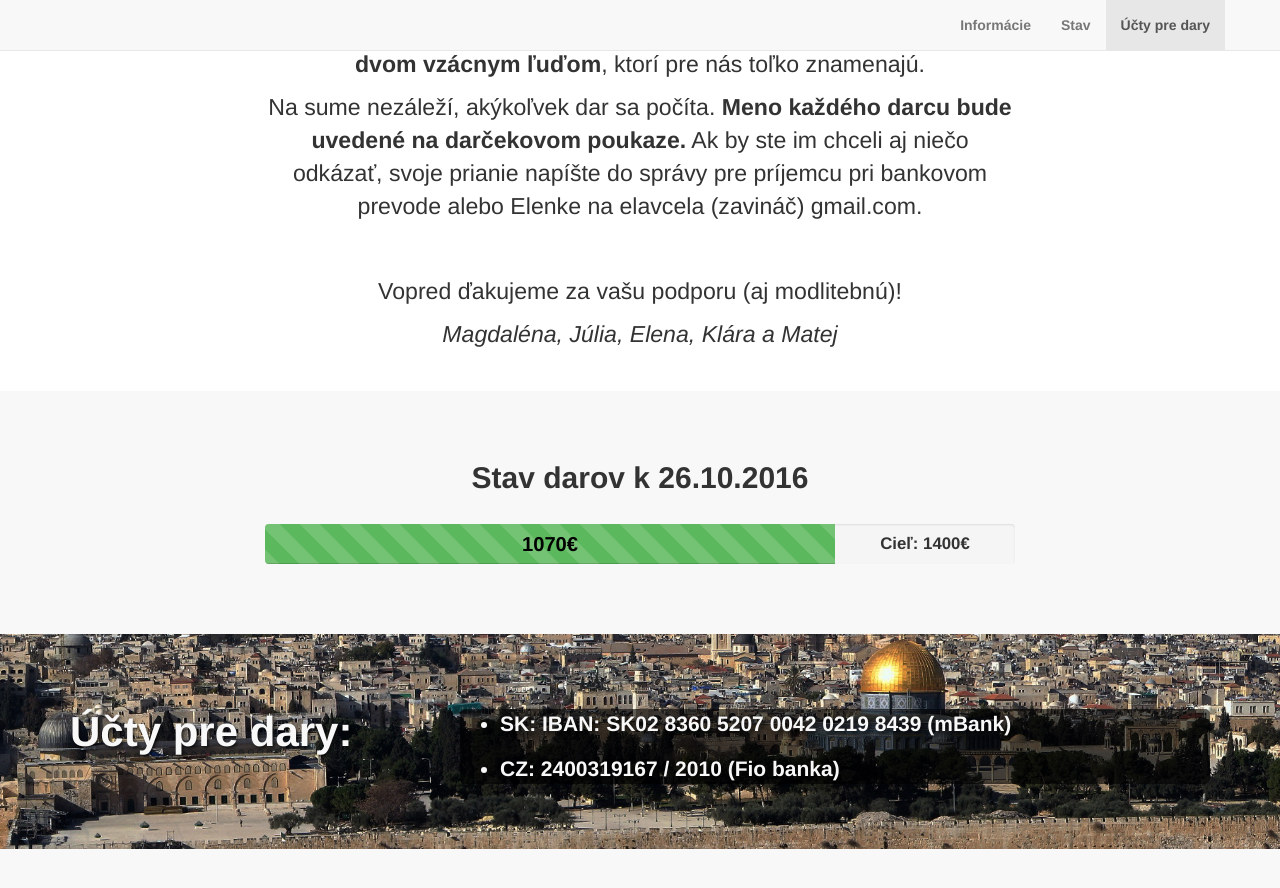
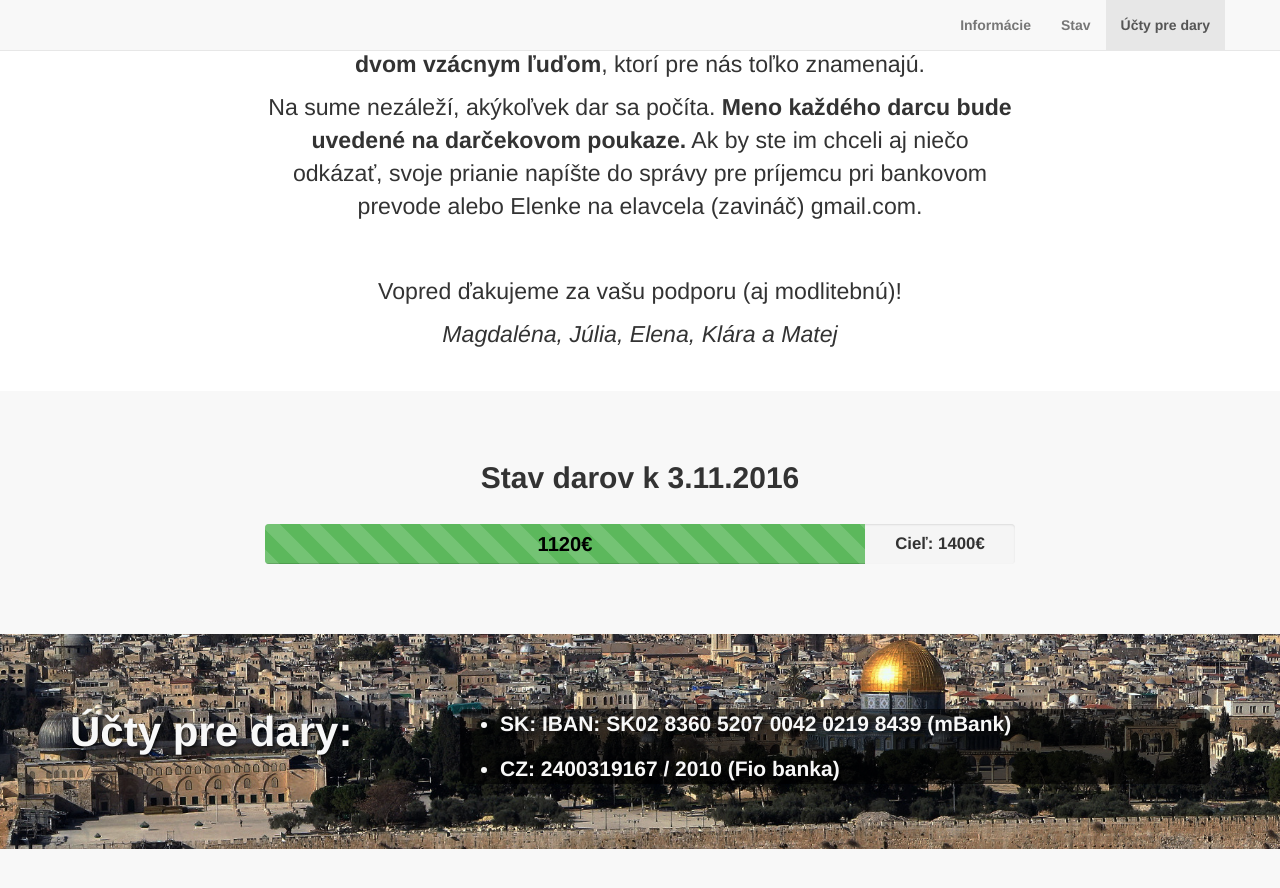
Before and after one commit to matejholy/danka-a-jozef-do-svatej-zeme, a Jekyll site: the page built from index.html, in a window 1280 px wide and 900 px high, scrolled down 1417 px. Shown: the top 888 px of the window. Built offline with Jekyll 4.4.1, drawn with Linux system fonts in a browser that asks for light colours.

Commit message:
Stav k 3.11.2016

```diff
--- a/_includes/page_content.html
+++ b/_includes/page_content.html
@@ -3,11 +3,11 @@
     <div class="container text-center">
       <div class="row">
         <div class="col-lg-8 col-lg-offset-2">
-          <h2>Stav darov k 26.10.2016</h2>
+          <h2>Stav darov k 3.11.2016</h2>
           <br />
           <div class="progress">
-            <div class="progress-bar progress-bar-success progress-bar-striped active" style="width: 76%">
-              1070&euro;
+            <div class="progress-bar progress-bar-success progress-bar-striped active" style="width: 80%">
+              1120&euro;
             </div>
             <span>Cieľ: 1400&euro;</span>
           </div>
```
